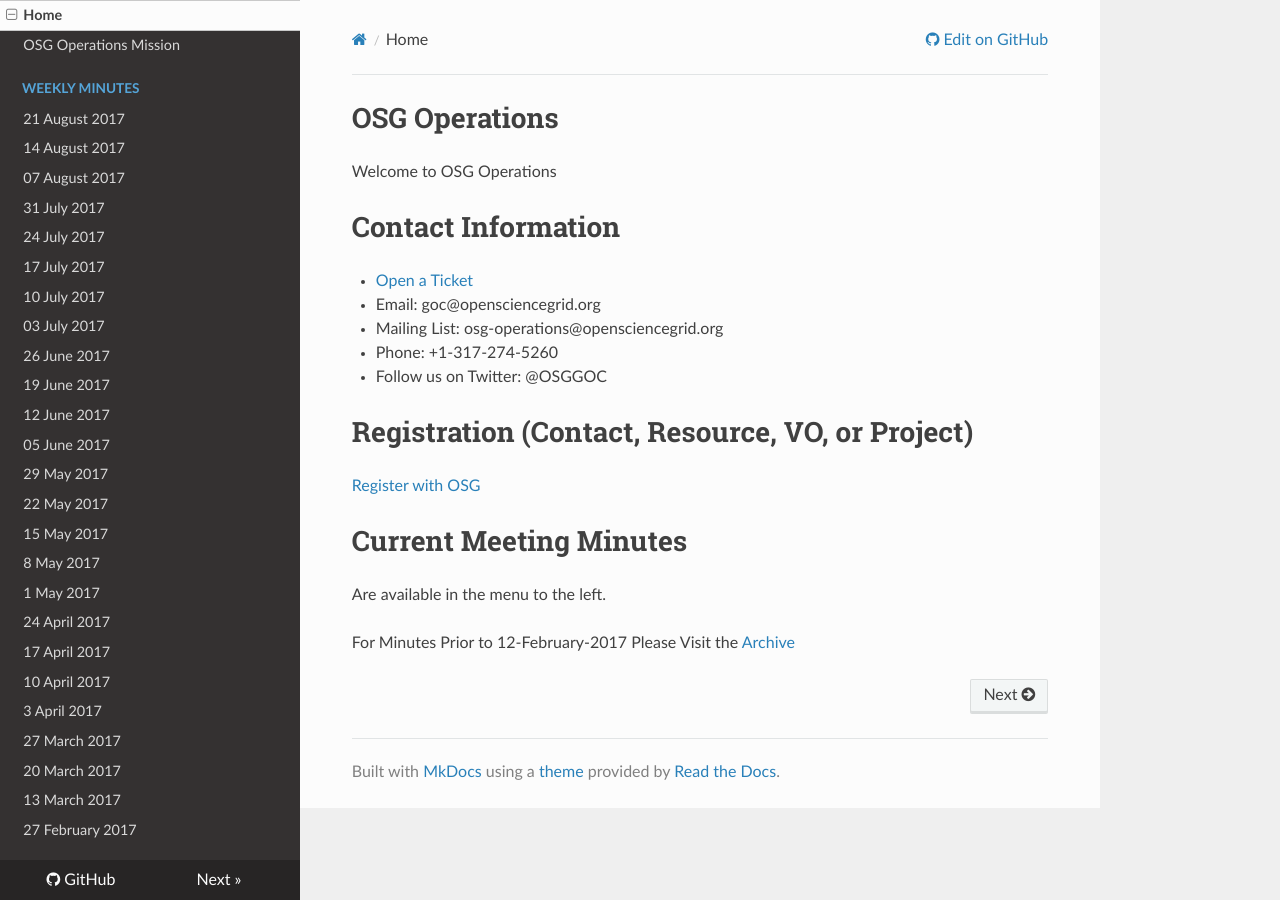
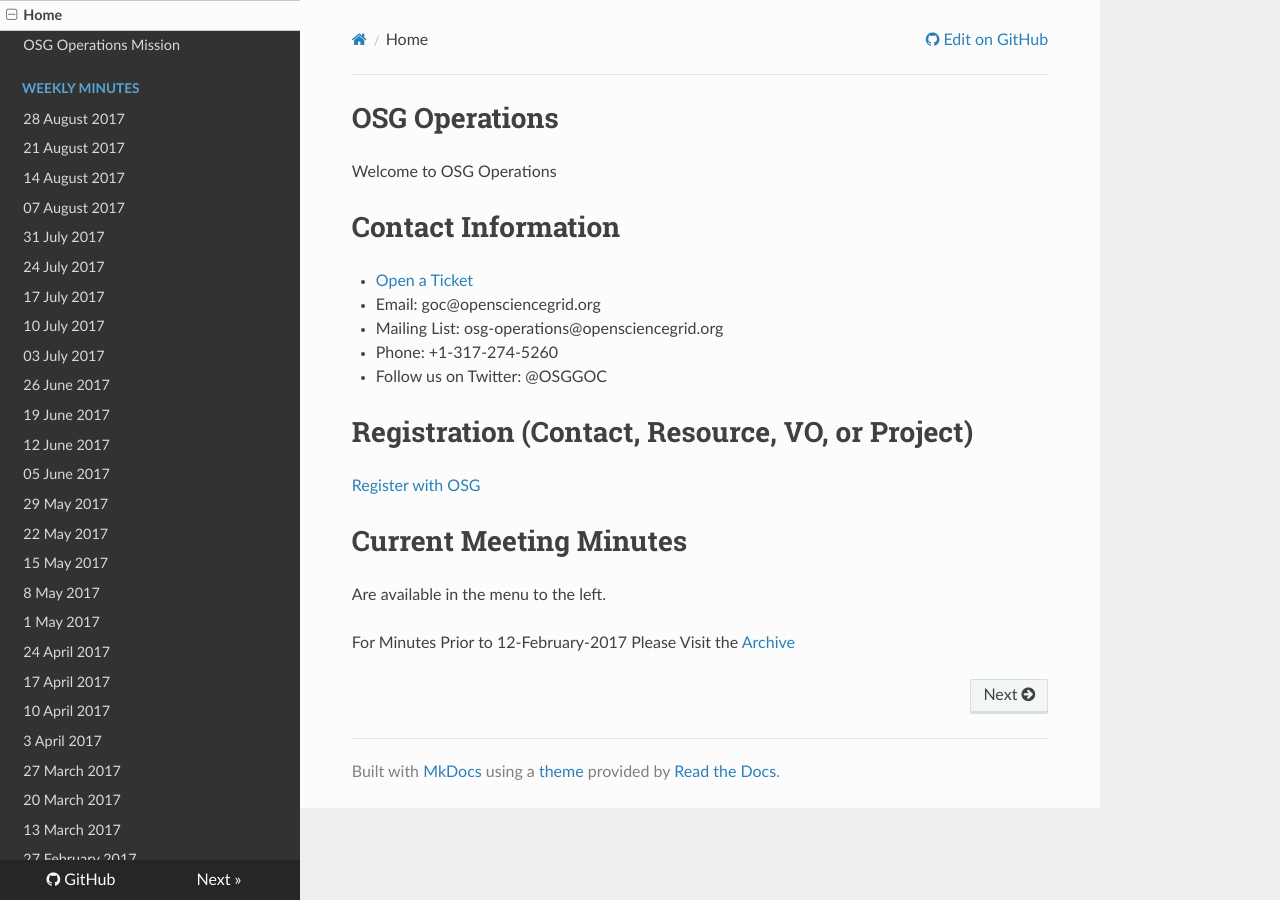
Before and after one commit to osg-htc/operations, an MkDocs documentation site: the page built from docs/index.md, in a window 1280 px wide. Built offline with MkDocs 1.6.1, drawn with Linux system fonts in a browser that asks for light colours; nearby versions of some CDN libraries; old or Windows-style settings are respelled for this version of MkDocs.

Commit message:
Update mkdocs.yml

```diff
--- a/mkdocs.yml
+++ b/mkdocs.yml
@@ -10,6 +10,7 @@
 - Home: 'index.md'
 - OSG Operations Mission: 'mission.md'
 - Weekly Minutes:
+  - '28 August 2017': 'WeeklyMinutes/28Aug2017.md'
   - '21 August 2017': 'WeeklyMinutes/21Aug2017.md'
   - '14 August 2017': 'WeeklyMinutes/14Aug2017.md'
   - '07 August 2017': 'WeeklyMinutes/07Aug2017.md'
```
